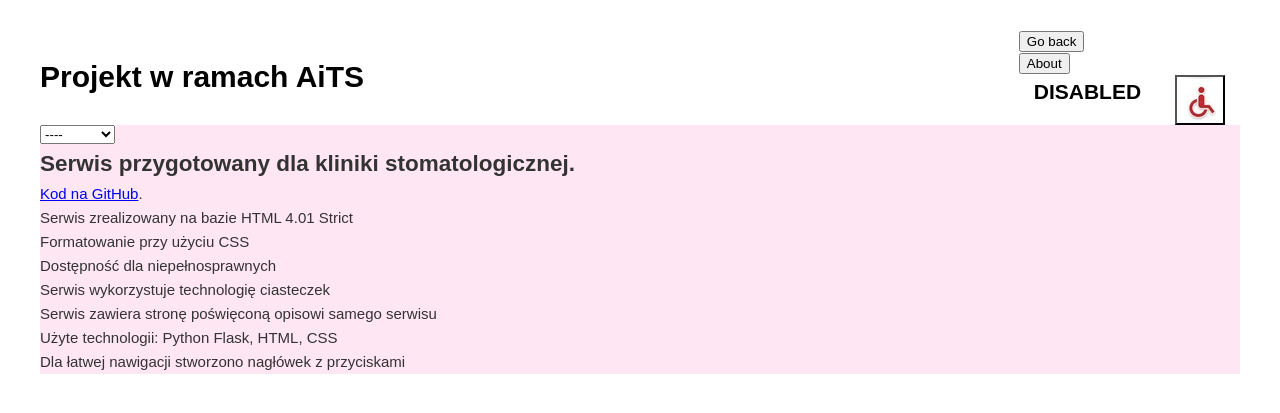
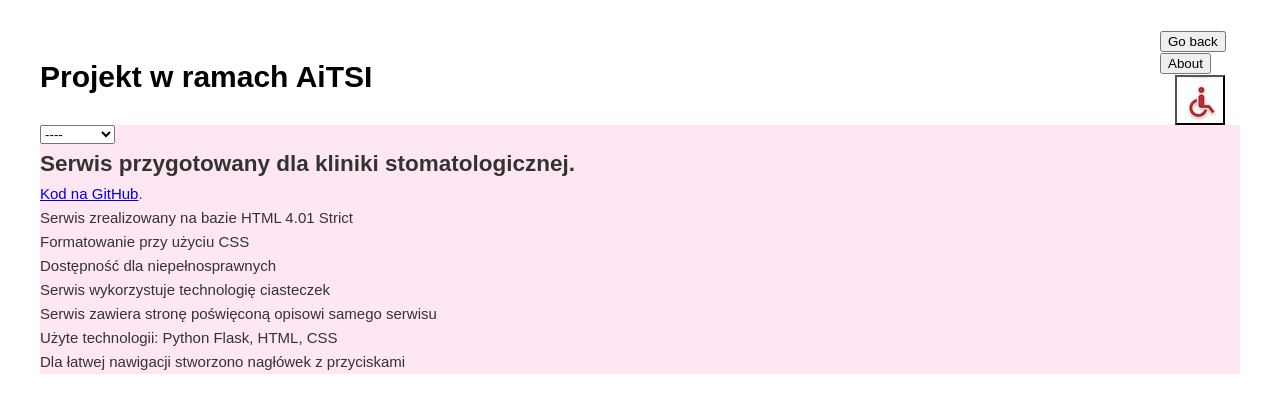
Before and after one commit to Zarowska/artsmile, a Flask app: page /aits in a window 1280 px wide. Shown: the top 413 px of the page. Run offline with Flask 2, Linux system fonts and the light colour scheme.

Commit message:
make it better

```diff
--- a/templates/aits.html
+++ b/templates/aits.html
@@ -11,7 +11,7 @@
 <header class="header">
    <div class="container">
     <div class="header__inner">
-        <div class="header__logo">Projekt w ramach AiTS </div>
+        <div class="header__logo">Projekt w ramach AiTSI </div>
         <nav class="nav">
 			<form>
 				<input type="button" value="Go back" onclick="history.back()">
@@ -19,8 +19,7 @@
 			<form>
 				<input type="button"  value="About" onclick=window.open("/about");>
 			</form>
-			<a class="nav__link active" href="/disabled"><h1>disabled</h1></a>
-			<a class="nav__link active" href="/disabled"><button id="close-CSS"></button></a>
+			    <a class="nav__link active" href="/disabled"><button id="close-CSS"></button></a>
 	    </nav>
     </div>
 </div>
--- a/templates/base.html
+++ b/templates/base.html
@@ -21,8 +21,7 @@
 			<a class="nav__link active" href="/about">About</a>
 			<a class="nav__link active" href="/gallery">Gallery</a>
 			<a class="nav__link active" href="/contact">Contact us</a>
-			<a class="nav__link active" href="/aits"><h1>aits</h1></a>
-			<a class="nav__link active" href="/disabled"><h1>disabled</h1></a>
+			<a class="nav__link active" href="/aits"><h1>aitsi</h1></a>
 			<a class="nav__link active" href="/disabled"><button id="close-CSS"></button></a>
 		</nav>
 	</div>
--- a/templates/disabled.html
+++ b/templates/disabled.html
@@ -19,7 +19,7 @@
 			<nav class="nav">
 				<a class="nav__link active" href="/"><h1>Home</h1></a>
 				<a class="nav__link active" href="/about"><h1>About</h1></a>
-				<a class="nav__link active" href="/aits"><h1>aits</h1></a>
+				<a class="nav__link active" href="/aits"><h1>aitsi</h1></a>
 				<a class="nav__link active" href="/gallery"><h1>Gallery</h1></a>
 				<a class="nav__link active" href="/contact"><h1>Contact us</h1></a>
 			</nav>
```
Also changed, not shown: 1 other file.
